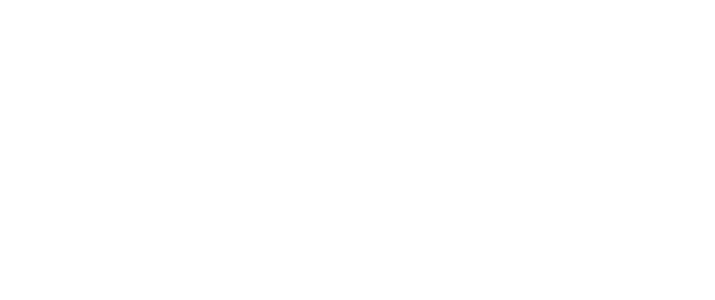
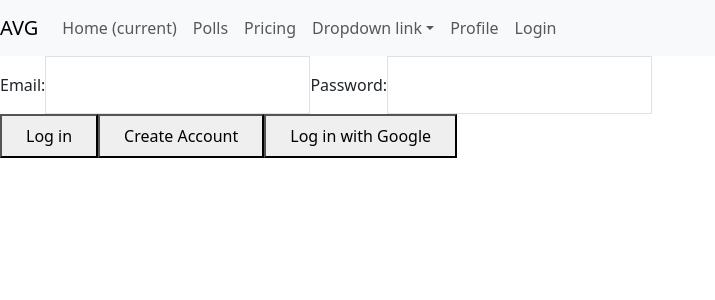
Before and after one commit to Team-Jiggly-Puff/AVG, a React app: page /login in a window 1280 px wide. Before the commit this address had no page. Shown: the top 300 px of the page, without its empty margins (0-715 px from the left). Built offline with nearby package versions, Linux system fonts and the light colour scheme; no server answers; the HTML template or start-up script is replaced by a standard one.

Commit message:
Profile and User pages

```diff
--- a/package.json
+++ b/package.json
@@ -8,7 +8,7 @@
     "start": "cross-env NODE_ENV=production node dist/server/server.js",
     "build": "cross-env NODE_ENV=production webpack",
     "dev": "NODE_ENV=development webpack serve --open & NODE_ENV=development & nodemon src/server/server.ts",
-    "buildtsc":"tsc"
+    "buildtsc": "tsc"
   },
   "dependencies": {
     "@reduxjs/toolkit": "^2.2.7",
@@ -17,6 +17,7 @@
     "body-parser": "^1.20.2",
     "bootstrap": "^5.3.3",
     "browser-router": "^0.2.0",
+    "cookie-parser": "^1.4.6",
     "cookie-session": "^2.1.0",
     "cross-env": "^7.0.3",
     "css": "^3.0.0",
@@ -47,6 +48,7 @@
     "webpack-dev-server": "^5.0.4"
   },
   "devDependencies": {
+    "@types/cookie-parser": "^1.4.7",
     "@types/express": "^4.17.21",
     "@types/node": "^22.5.1",
     "@types/passport": "^1.0.16",
--- a/src/client/components/App.tsx
+++ b/src/client/components/App.tsx
@@ -6,6 +6,7 @@
 import store from '../store';
 import Poll from './Poll';
 import Profile from './Profile';
+import Login from './Login';
 import "bootstrap/dist/css/bootstrap.min.css";
 import NavBar from './NavBar';
 import Layout from './Layout';
@@ -21,6 +22,7 @@
             <Route path='Home' element = {<Home/>}></Route>
             <Route path='poll' element={<Poll/>}></Route>
             <Route path='profile' element={<Profile/>}></Route>
+            <Route path='login' element={<Login/>}></Route>
           </Route>
         </Routes>
       </BrowserRouter>
--- /dev/null
+++ b/src/client/components/Login.tsx
@@ -0,0 +1,190 @@
+import React, { useEffect, useState } from "react";
+
+const Login = () => {
+  useEffect(() => {
+    try {
+      (async function() {
+        const response = await fetch('/api/users/verify');
+        if (response.ok) {
+          setLoginFormVisible(false);
+          setCreateAccountFormVisible(false);
+        }
+      })();
+    }
+    catch {
+
+    }
+  });
+
+  const [loginFormVisible, setLoginFormVisible] = useState<Boolean>(true);
+  const [createAccountFormVisible, setCreateAccountFormVisible] = useState<Boolean>(false);
+
+  const login = async () => {
+    const email = (document.getElementById('email') as HTMLInputElement).value;
+    const password = (document.getElementById('password') as HTMLInputElement).value;
+    const response = await fetch('/api/users/signin', {
+      method: 'POST',
+      headers: {
+        "Content-Type": "application/json",
+      },
+      body: JSON.stringify({ email, password })
+    });
+    if (!response.ok) console.log('no bueno');
+  };
+
+  const loadCreateAccountForm = () => {
+    setCreateAccountFormVisible(true);
+    setLoginFormVisible(false);
+  }
+
+  const createAccount = async () => {
+    const email = (document.getElementById('email') as HTMLInputElement).value;
+    const password = (document.getElementById('password') as HTMLInputElement).value;
+    const username = (document.getElementById('username') as HTMLInputElement).value;
+    const age = (document.getElementById('age') as HTMLInputElement).value;
+    const region = (document.getElementById('region') as HTMLInputElement).value;
+    const response = await fetch('/api/users/signup', {
+      method: 'POST',
+      headers: {
+        "Content-Type": "application/json",
+      },
+      body: JSON.stringify({ email, password, username, age, region })
+    });
+    if (!response.ok) console.log('no bueno');
+    else {
+
+    }
+  }
+  const googleLogin = () => { };
+
+  const loginForm = (
+    <div>
+      <form
+        className='max-w-3xl mx-auto p-6 bg-white rounded-lg space-y-6'
+        id="loginForm"
+      >
+        <label
+          className='text-lg font-semibold mb-2 capitalize text-gray-700'
+          htmlFor='email'
+        >
+          Email:
+        </label>
+        <input
+          type='text'
+          className='p-3 border rounded-lg focus:outline-none focus:ring-2 focus:ring-blue-500'
+          id='email'
+        />
+        <label
+          className='text-lg font-semibold mb-2 capitalize text-gray-700'
+          htmlFor='password'
+        >
+          Password:
+        </label>
+        <input
+          type='password'
+          className='p-3 border rounded-lg focus:outline-none focus:ring-2 focus:ring-blue-500'
+          id='password'
+        />
+      </form>
+      <button
+        className='w-full px-4 py-2 bg-blue-600 text-black rounded-lg hover:bg-blue-700 focus:outline-none focus:ring-2 focus:ring-blue-500'
+        onClick={login}
+      >
+        Log in
+      </button>
+      <button
+        className='w-full px-4 py-2 bg-blue-600 text-black rounded-lg hover:bg-blue-700 focus:outline-none focus:ring-2 focus:ring-blue-500'
+        onClick={loadCreateAccountForm}
+      >
+        Create Account
+      </button>
+      <button
+        className='w-full px-4 py-2 bg-blue-600 text-black rounded-lg hover:bg-blue-700 focus:outline-none focus:ring-2 focus:ring-blue-500'
+        onClick={googleLogin}
+      >
+        Log in with Google
+      </button>
+    </div>
+  );
+
+  const createAccountForm = (
+       <div>
+      <form
+        className='max-w-3xl mx-auto p-6 bg-white rounded-lg space-y-6'
+        id="loginForm"
+      >
+        <label
+          className='text-lg font-semibold mb-2 capitalize text-gray-700'
+          htmlFor='email'
+        >
+          Email:
+        </label>
+        <input
+          type='text'
+          className='p-3 border rounded-lg focus:outline-none focus:ring-2 focus:ring-blue-500'
+          id='email'
+        />
+        <label
+          className='text-lg font-semibold mb-2 capitalize text-gray-700'
+          htmlFor='username'
+        >
+          Username:
+        </label>
+        <input
+          type='text'
+          className='p-3 border rounded-lg focus:outline-none focus:ring-2 focus:ring-blue-500'
+          id='username'
+        />
+        <label
+          className='text-lg font-semibold mb-2 capitalize text-gray-700'
+          htmlFor='password'
+        >
+          Password:
+        </label>
+        <input
+          type='password'
+          className='p-3 border rounded-lg focus:outline-none focus:ring-2 focus:ring-blue-500'
+          id='password'
+        />
+        <label
+          className='text-lg font-semibold mb-2 capitalize text-gray-700'
+          htmlFor='age'
+        >
+          Age:
+        </label>
+        <input
+          type='number'
+          className='p-3 border rounded-lg focus:outline-none focus:ring-2 focus:ring-blue-500'
+          id='age'
+        />
+        <label
+          className='text-lg font-semibold mb-2 capitalize text-gray-700'
+          htmlFor='region'
+        >
+          Region:
+        </label>
+        <input
+          type='text'
+          className='p-3 border rounded-lg focus:outline-none focus:ring-2 focus:ring-blue-500'
+          id='region'
+        />
+      </form>
+      <button
+        className='w-full px-4 py-2 bg-blue-600 text-black rounded-lg hover:bg-blue-700 focus:outline-none focus:ring-2 focus:ring-blue-500'
+        onClick={createAccount}
+      >
+        Create Account
+      </button>
+    </div>
+  );
+
+  return (
+    <div>
+      {loginFormVisible ? loginForm : null}
+      {createAccountFormVisible ? createAccountForm : null}
+      {!createAccountFormVisible && !loginFormVisible ? 'Already logged in!' : null}
+    </div>
+  );
+}
+
+export default Login;
--- a/src/client/components/NavBar.tsx
+++ b/src/client/components/NavBar.tsx
@@ -67,6 +67,11 @@
               Profile
             </Link>
           </li>
+          <li className="nav-item">
+            <Link className="nav-link" to="/login">
+              Login
+            </Link>
+          </li>
         </ul>
       </div>
     </nav>
--- a/src/client/slices/userSlice.ts
+++ b/src/client/slices/userSlice.ts
@@ -3,11 +3,15 @@
 
 
 const initialState: ProfileData = {
-  firstName: { label: 'First Name', data: 'Tristan' },
-  lastName: { label: 'Last Name', data: 'Frank' },
-  dateOfBirth: { label: 'Date of Birth:', data: '1994-11-19' },
-  city: { label: 'City', data: 'Denver' },
-  state: { label: 'State', data: 'Colorado' }
+  firstName: { label: 'First Name', data: '' },
+  lastName: { label: 'Last Name', data: '' },
+  username: { label: 'Username', data: '' },
+  email: { label: 'Email', data: '' },
+  age: { label: 'Age', data: '' },
+  dateOfBirth: { label: 'Date of Birth', data: '' },
+  city: { label: 'City', data: '' },
+  state: { label: 'State', data: '' },
+  region: { label: 'Region', data: '' }
 };
 
 export const userSlice = createSlice({
--- a/src/common/types/userTypes.ts
+++ b/src/common/types/userTypes.ts
@@ -6,7 +6,11 @@
 export interface ProfileData {
   firstName: ProfileOption
   lastName: ProfileOption
+  username: ProfileOption
+  email: ProfileOption
+  age: ProfileOption
   dateOfBirth: ProfileOption
   city: ProfileOption
   state: ProfileOption
+  region: ProfileOption
 }
--- a/src/server/routes/userRoutes.ts
+++ b/src/server/routes/userRoutes.ts
@@ -8,7 +8,7 @@
   res.status(200).json(res.locals.user);
 });
 
-router.post('/signup', createUser, (req: Request, res: Response, next: NextFunction) => {
+router.post('/signup', createUser, signInUser, (req: Request, res: Response, next: NextFunction) => {
   res.status(200).json(res.locals.newUser);
 });
 
@@ -18,7 +18,7 @@
 });
 
 router.get('/verify', verifyUser, (req: Request, res: Response, next: NextFunction) => {
-  res.status(200).json('User verified');
+  res.status(200).json(res.locals.user);
 });
 
 router.get('/responses', getUser, getUserResponses, (req: Request, res: Response, next: NextFunction) => {
--- a/src/server/server.ts
+++ b/src/server/server.ts
@@ -1,4 +1,5 @@
 import express, { Express, Request, Response, NextFunction } from 'express';
+import cookieParser from 'cookie-parser';
 import path from 'path';
 import dotenv from 'dotenv';
 import CustomError from '../common/types/types';
@@ -15,6 +16,8 @@
 app.use(express.json());
 
 app.use(express.static(path.join(__dirname, '../build')));
+
+app.use(cookieParser());
 
 app.use('/api/users', userRoutes);
 app.use('/api/polls', pollRoutes);
```
Also changed, not shown: src/client/components/Profile.tsx (+65 -16 lines), 1 other file (tests, documents, lock files or other folders).
